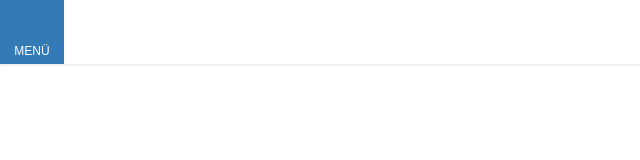
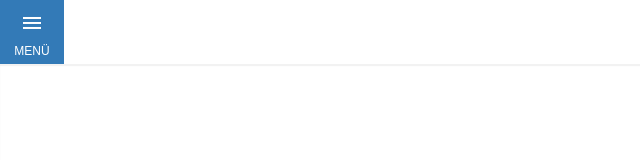
Before and after one commit to sstamenov/offcanvas, a website: page index.html in a window 1280 px wide. Shown: the full height of the page, 0-640 px from the left. Drawn offline with nearby package versions, Linux system fonts and the light colour scheme.

Commit message:
added menu icon

```diff
--- /dev/null
+++ b/_scss/_icons.scss
@@ -0,0 +1,28 @@
+@font-face {
+	font-family: 'icomoon';
+	src:url('../fonts/icomoon.eot?gld29t');
+	src:url('../fonts/icomoon.eot?gld29t#iefix') format('embedded-opentype'),
+		url('../fonts/icomoon.ttf?gld29t') format('truetype'),
+		url('../fonts/icomoon.woff?gld29t') format('woff'),
+		url('../fonts/icomoon.svg?gld29t#icomoon') format('svg');
+	font-weight: normal;
+	font-style: normal;
+}
+
+[class^="icon-"], [class*=" icon-"] {
+	font-family: 'icomoon' !important;
+	speak: none;
+	font-style: normal;
+	font-weight: normal;
+	font-variant: normal;
+	text-transform: none;
+	line-height: 1;
+
+	/* Better Font Rendering =========== */
+	-webkit-font-smoothing: antialiased;
+	-moz-osx-font-smoothing: grayscale;
+}
+
+.icon-menu:before {
+	content: "\e5d2";
+}
--- a/_scss/style.scss
+++ b/_scss/style.scss
@@ -1,4 +1,4 @@
 @import 'compass';
 @import 'bootstrap';
-
+@import 'icons';
 @import 'offcanvas';
```
Also changed, not shown: css/style.css, fonts/icomoon.ttf (added), fonts/icomoon.woff (added), 2 other files.
